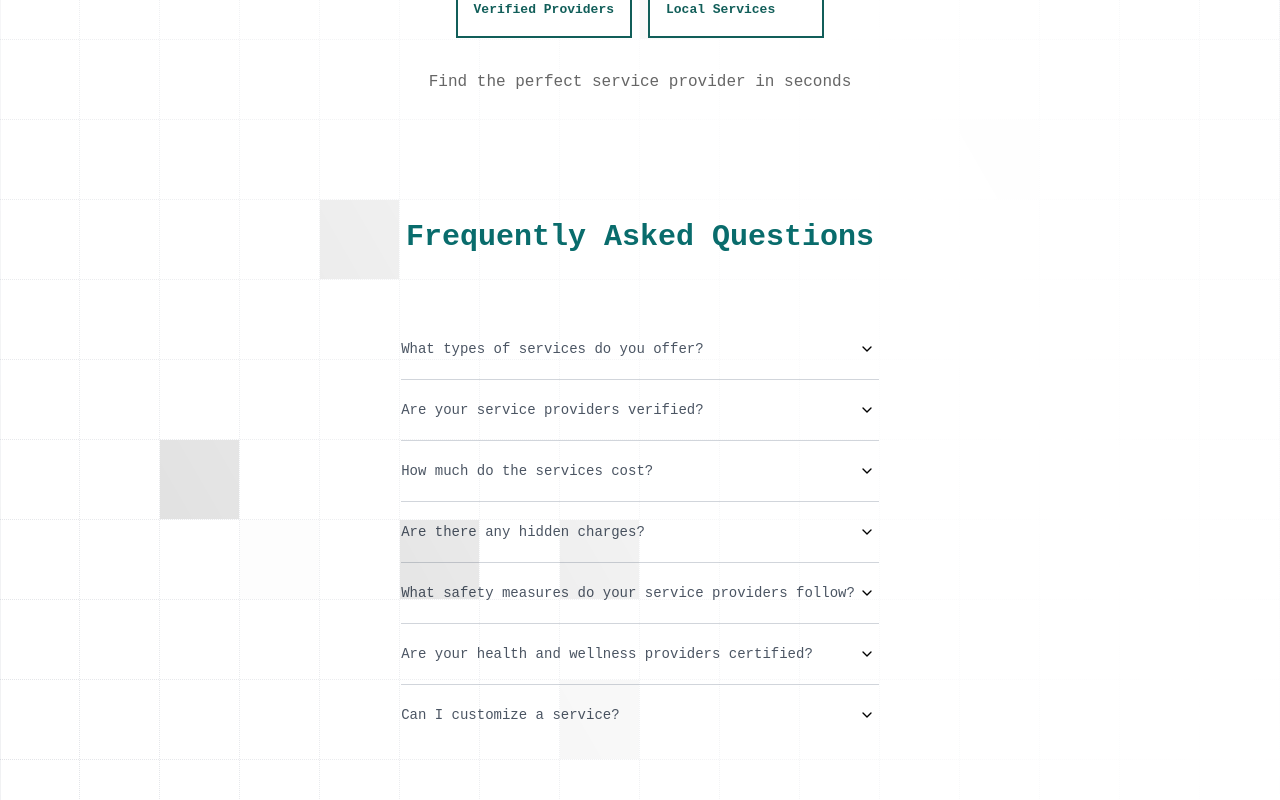
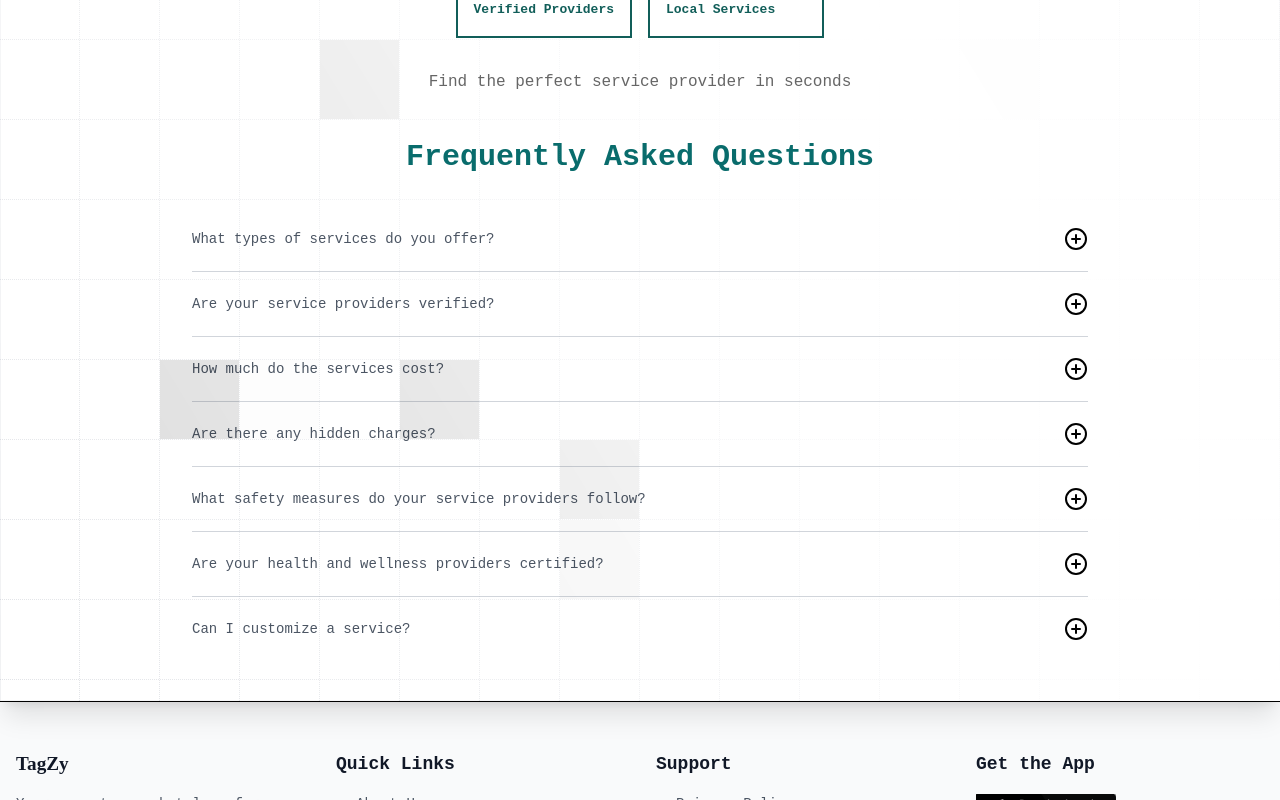
Before and after one commit to sangamesh4514/tagzy, a React (Create React App) app: page / in a window 1280 px wide. Shown: the part 1500-2300 px from the top of the page. Built offline with nearby package versions, Linux system fonts and the light colour scheme.

Commit message:
fix styling behaviour

```diff
--- a/src/common/components/FAQ/index.tsx
+++ b/src/common/components/FAQ/index.tsx
@@ -1,4 +1,5 @@
 import React, { useState } from 'react';
+import { CirclePlus, CircleMinus } from 'lucide-react';
 
 const faqs = [
   {
@@ -45,13 +46,12 @@ const FAQ = () => {
   };
 
   return (
-        <>
     <section
       id="faq"
       aria-labelledby="faq-title"
-                className="relative overflow-hidden flex flex-col items-center justify-center  py-12 sm:py-20"
+      className="flex flex-col items-center justify-center px-4 mb-10"
     >
-                <div className="relative">
+      <div className="w-[75vw] max-w-4xl">
         <div id="faq-title" className="flex flex-col">
           {/* Small screen */}
           <div className="text-3xl font-display sm:hidden text-center font-bold text-colorA">
@@ -62,7 +62,7 @@ const FAQ = () => {
             Frequently Asked Questions
           </div>
         </div>
-                    <div className="mx-10 sm:mx-auto mt-16 grid max-w-xl divide-y divide-gray-300">
+        <div className="mt-8 grid divide-y divide-gray-300">
           {faqs.map((faq, index) => (
             <div key={index} className="py-5">
               <div className="group">
@@ -70,8 +70,11 @@ const FAQ = () => {
                   className={`flex items-center justify-between cursor-pointer list-none`}
                   onClick={() => toggleQuestion(index)}
                 >
-                                        <span className={`text-sm transition-all ${
-                                            openIndex === index ? 'font-semibold text-gray-800' : 'font-normal text-gray-600'
+                  <span
+                    className={`text-sm transition-all ${
+                      openIndex === index
+                        ? 'font-semibold text-gray-800'
+                        : 'font-normal text-gray-600'
                     }`}
                   >
                     {faq.question}
@@ -81,25 +84,13 @@ const FAQ = () => {
                       openIndex === index ? 'rotate-180' : ''
                     }`}
                   >
-                                            <svg
-                                                fill="none"
-                                                height="16"
-                                                shapeRendering="geometricPrecision"
-                                                stroke="currentColor"
-                                                strokeLinecap="round"
-                                                strokeLinejoin="round"
-                                                strokeWidth="2"
-                                                viewBox="0 0 24 24"
-                                                width="24"
-                                            >
-                                                <path d="M6 9l6 6 6-6"></path>
-                                            </svg>
+                    {openIndex === index ? <CircleMinus /> : <CirclePlus />}
                   </span>
                 </div>
                 {openIndex === index && (
-                                        <p className="animate-fadeIn mt-3 text-neutral-600">
-                                            {faq.answer}
-                                        </p>
+                  <div className="">
+                    <p className="animate-fadeIn text-neutral-600 p-0 mt-1 mb-0">{faq.answer}</p>
+                  </div>
                 )}
               </div>
             </div>
@@ -107,7 +98,6 @@ const FAQ = () => {
         </div>
       </div>
     </section>
-        </>
   );
 };
 
```
Lines whose indentation alone changed are shown as unchanged.
